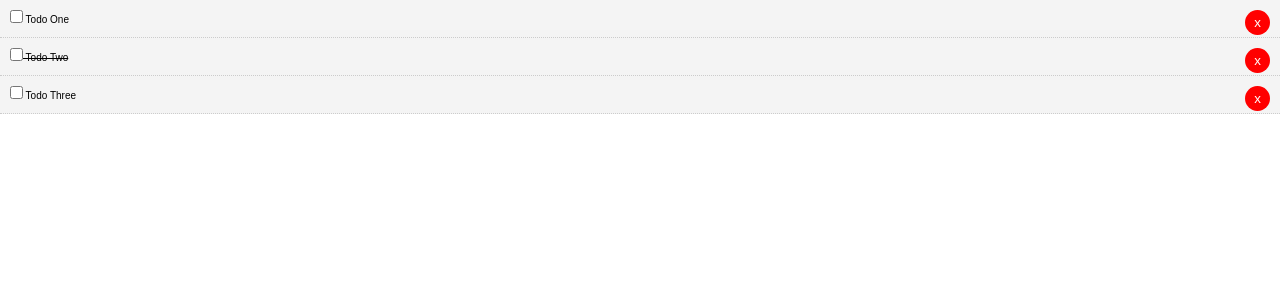
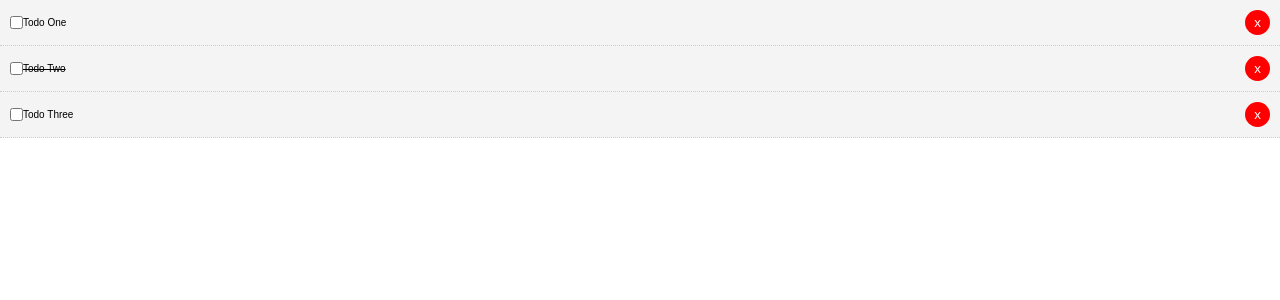
Before and after one commit to juanjoserendon13/vue-todo, a Vue app: page / in a window 1280 px wide. Shown: the top 300 px of the page. Built offline with nearby package versions, Linux system fonts and the light colour scheme.

Commit message:
styles improved

```diff
--- a/src/components/TodoItem.vue
+++ b/src/components/TodoItem.vue
@@ -1,10 +1,8 @@
 <template>
-  <div class="todo-item" v-bind:class="{'is-complete':todo.completed}">
-    <p>
-      <input type="checkbox" v-on:change="markComplete">
-      {{todo.title}}
-      <button class="del" @click="$emit('del-todo', todo.id)">x</button>
-    </p>
+  <div class="todo-item">
+    <input type="checkbox" v-on:change="markComplete">
+    <p v-bind:class="{'is-complete':todo.completed}">{{todo.title}}</p>
+    <button class="del" v-on:click="$emit('del-todo', todo.id)">x</button>
   </div>
 </template>
 
@@ -22,6 +20,8 @@ export default {
 
 <style scoped>
   .todo-item {
+    display: flex;
+    align-items: center;
     background: #f4f4f4;
     padding: 1rem;
     border-bottom: 0.1rem #ccc dotted;
@@ -36,6 +36,6 @@ export default {
     padding: 0.5rem 0.9rem;
     border-radius: 50%;
     cursor: pointer;
-    float: right;
+   margin-left: auto;
   }
 </style>
```
